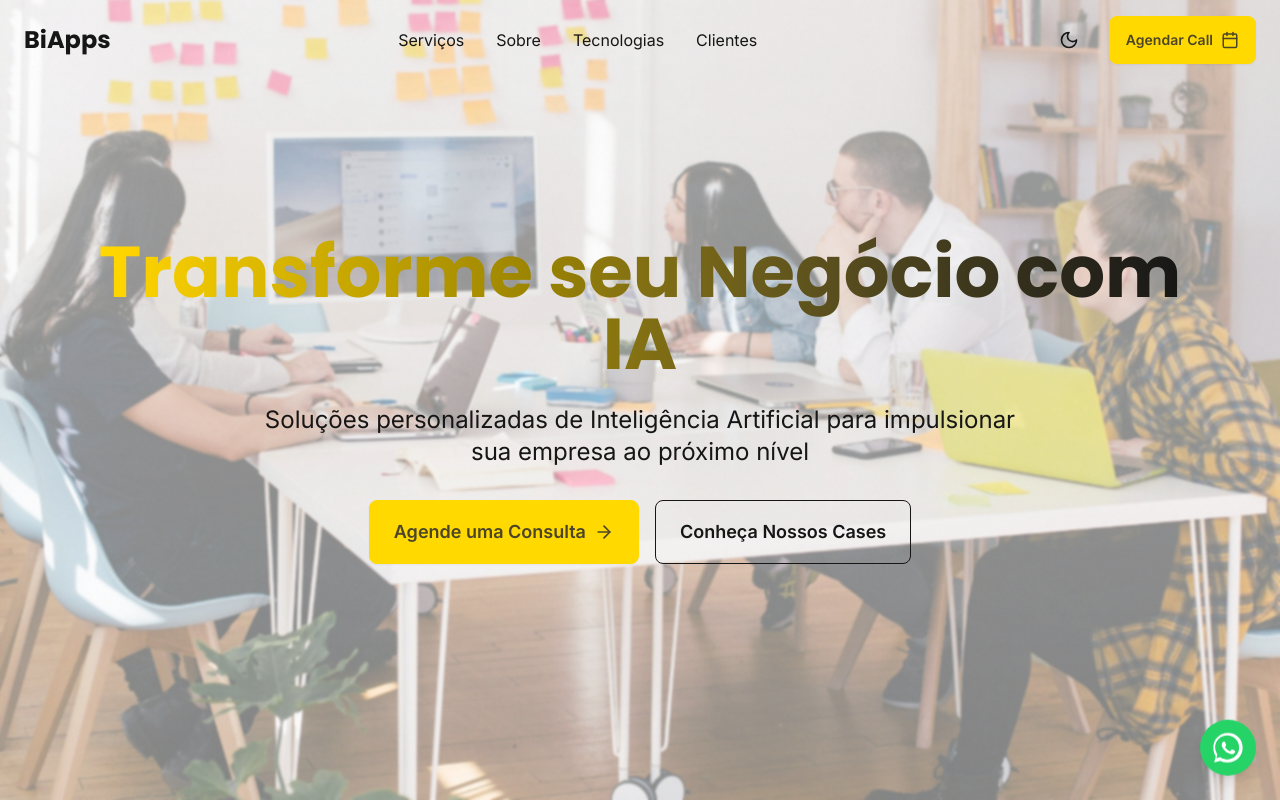
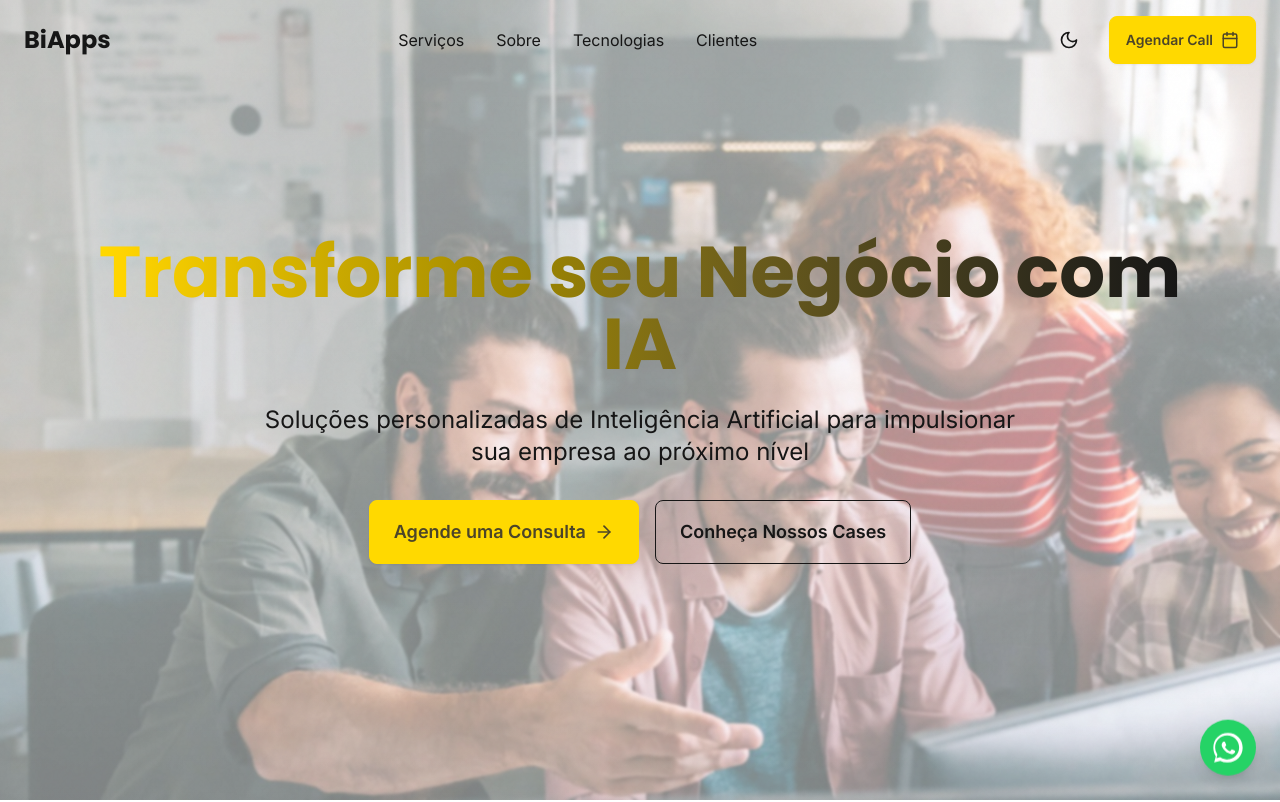
Before and after one commit to andomingos87/biapps-sales-hub, a React (Vite) app: page / in a window 1280 px wide. Shown: the top 802 px of the page. Built offline with nearby package versions, Linux system fonts and the light colour scheme.

Commit message:
Replace hero background image
Updated the background image in the Hero component to enhance visual appeal.
[skip gpt_engineer]

```diff
--- a/src/components/Hero.tsx
+++ b/src/components/Hero.tsx
@@ -6,7 +6,7 @@ export const Hero = () => {
       {/* Background Image + Overlay */}
       <div className="absolute inset-0 z-0">
         <img
-          src="/lovable-uploads/1561d0b2-5f01-4486-aa75-5b0289461159.png"
+          src="/lovable-uploads/cc62fcbe-e999-4e33-9289-2b7924d426b7.png"
           alt="Background"
           className="w-full h-full object-cover"
         />
```
Also changed, not shown: public/lovable-uploads/cc62fcbe-e999-4e33-9289-2b7924d426b7.png (added).
